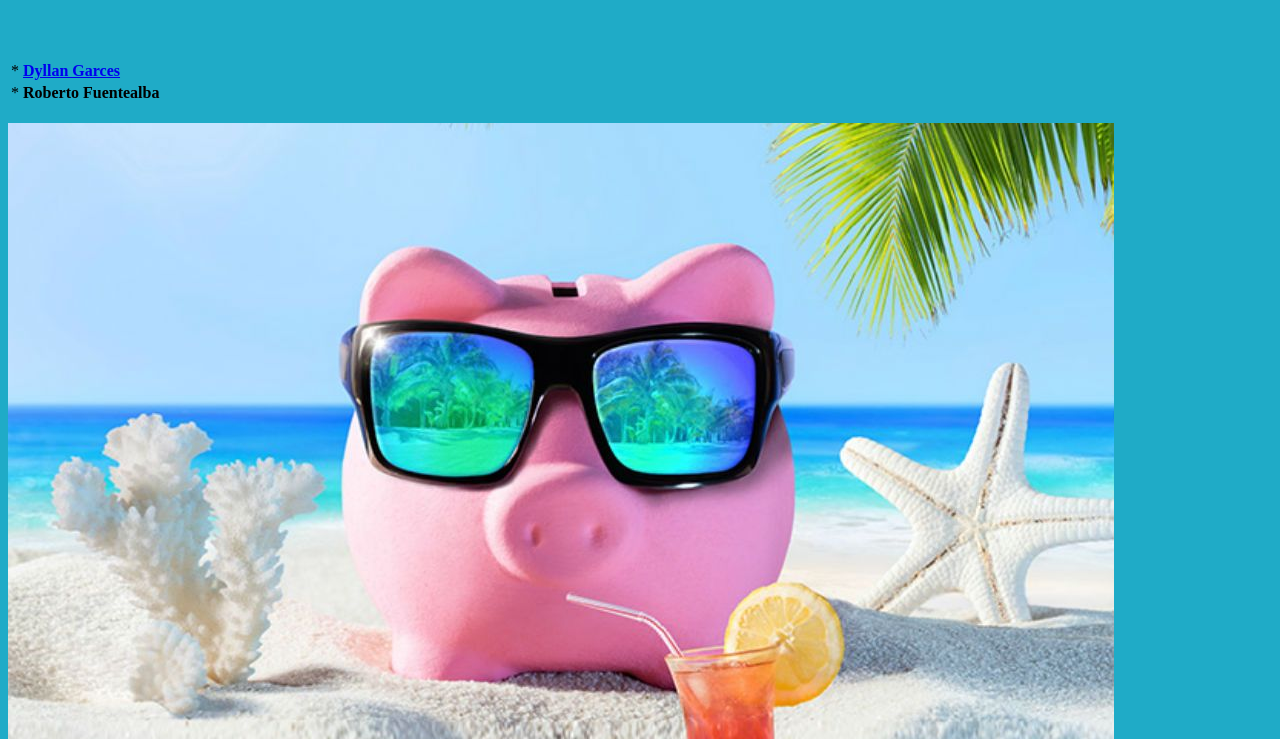
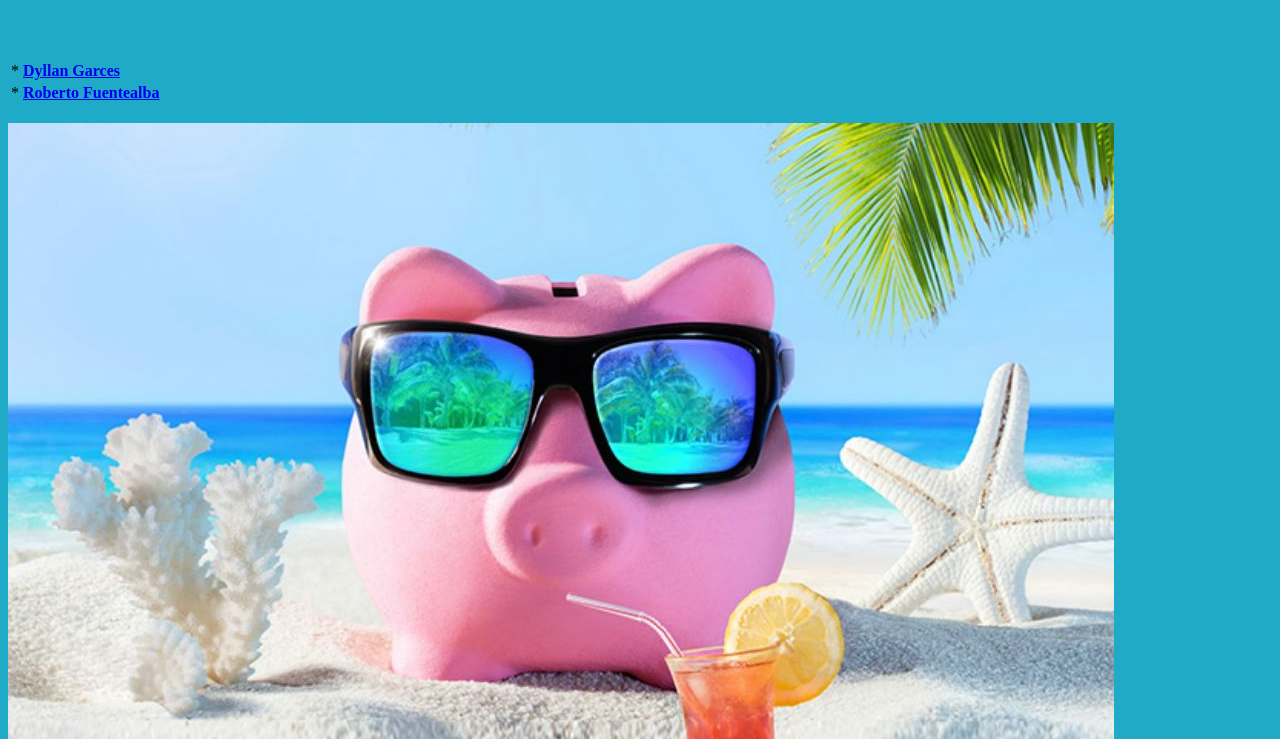
Before and after one commit to dy-garces/web_conjunta, a plain HTML site: page index.html in a window 1280 px wide. Shown: the part 61-800 px from the top of the page. Drawn offline with Linux system fonts and the light colour scheme.

Commit message:
juntando todos

```diff
--- a/index.html
+++ b/index.html
@@ -19,7 +19,7 @@
         </tr>
         <tr>
             <td>*</td>
-            <td> <a href="Roberto.html"></a>  <b>Roberto Fuentealba</b>   <a>   </td>
+            <td> <a href="Roberto.html"> <b>Roberto Fuentealba</b>  </a>   </td>
         </tr>
     </table>
 
```
Also changed, not shown: Roberto.html (+2 -0 lines), elDyllan.html (+1 -1 lines), 1 other file.
